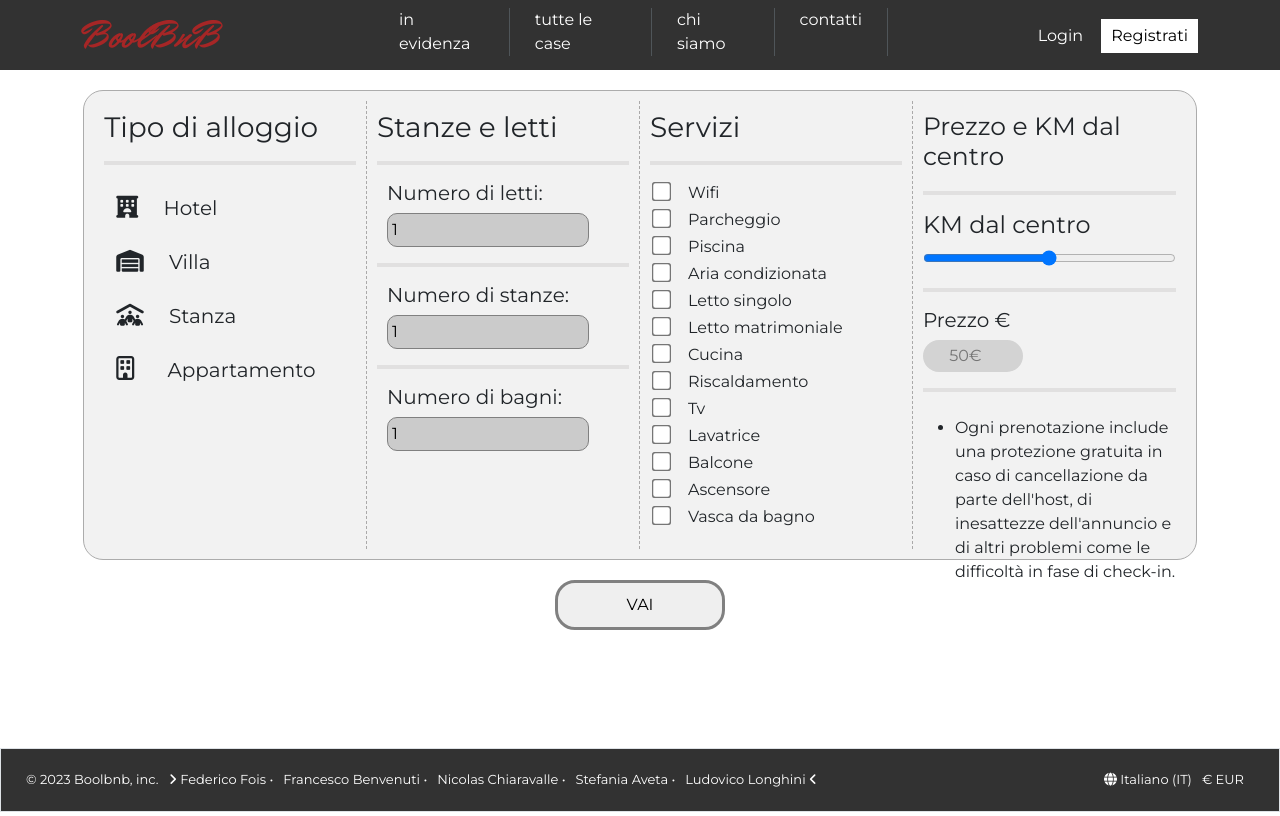
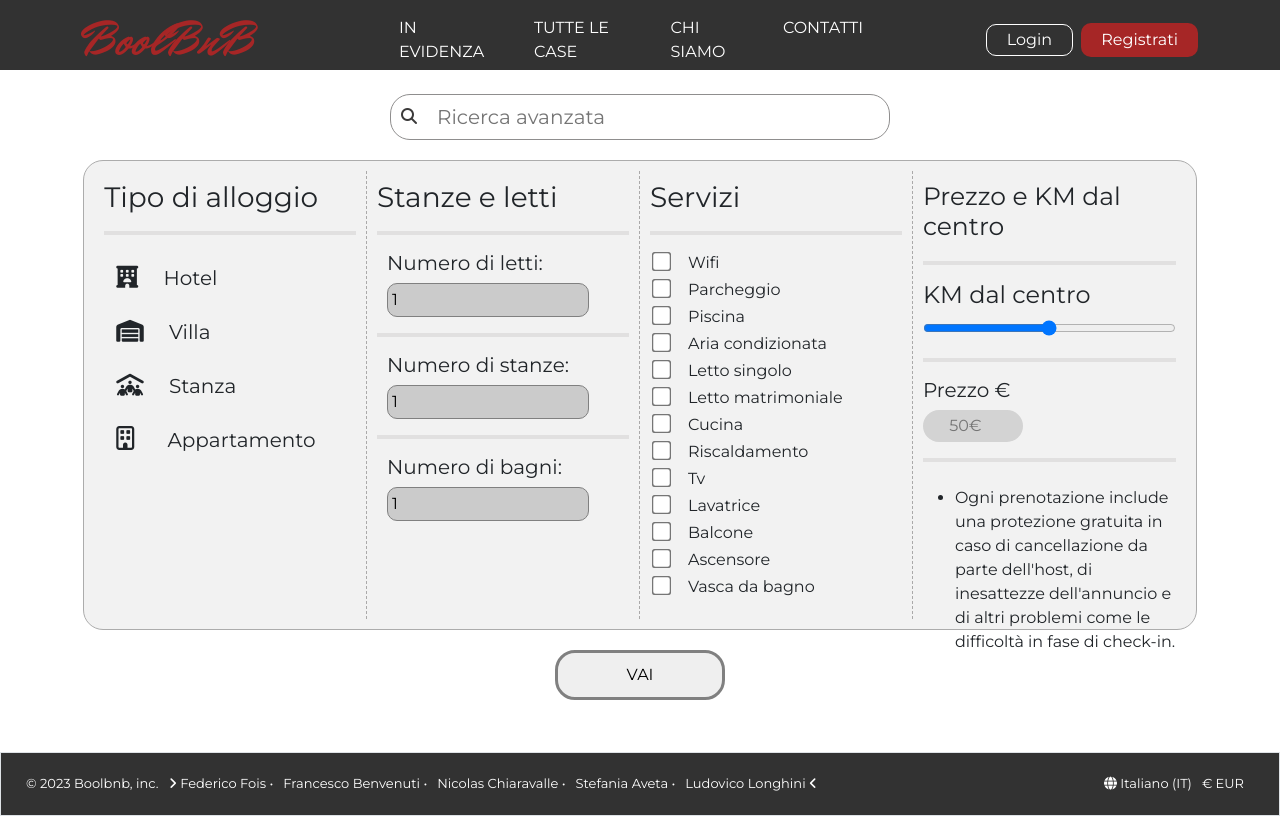
Before and after one commit to Chiaravalle04/boolbnb-fe, a Vue app: page /searched-apartments in a window 1280 px wide. Built offline with nearby package versions, Linux system fonts and the light colour scheme; a web font is replaced by a local one.

Commit message:
fatto home

```diff
--- a/src/components/AppHeader.vue
+++ b/src/components/AppHeader.vue
@@ -21,12 +21,12 @@ export default {
     <div class="container h-100">
       <div class="row align-items-center h-100">
         <div class="col-3 logo">
-          <a href="http://localhost:5174" class="d-flex align-items-center">
+          <a href="http://localhost:5174" class="d-flex align-items-center logo-boolbnb">
             BoolBnB
           </a>
         </div>
         <div class="col-6 d-flex align-items-center justify-content-center mt-2 links">
-          <ul class="d-flex">
+          <ul class="d-flex mt-2">
             <li>
               <a href="#primoPiano">in evidenza</a>
             </li>
@@ -65,6 +65,10 @@ export default {
     color: var(--link-color);
   }
 
+  .logo-boolbnb {
+    font-size: 50px;
+  }
+
   .myLogo {
     height: 60px;
     width: 130px;
@@ -77,8 +81,9 @@ export default {
     li {
       text-decoration: none;
       margin-right: 25px;
-      border-right: 1px solid var(--title-color);
+      //border-right: 1px solid var(--title-color);
       padding-right: 25px;
+      text-transform: uppercase;
 
       a {
         text-decoration: none;
@@ -89,30 +94,37 @@ export default {
         &:hover {
           transform: scale(1.1);
           color: var(--link-color);
+          font-weight: bold;
         }
       }
     }
   }
+
   .link {
     color: #fff;
     // font-weight: bold;
-    padding: 5px 10px;
+    padding: 3px 20px;
+    border-radius: 10px;
+    border: 1px solid #fff;
 
     &:hover {
-      box-shadow: inset 0px 0px 0px 2px var(--link-color);
-      color: var(--link-color);
+      //box-shadow: inset 0px 0px 0px 2px var(--link-color);
+      // color: var(--link-color);
+      background-color: lightgray;
+      color: black;
     }
   }
 
   .link-two {
-    background-color: #fff;
-    color: #000;
+    background-color: var(--link-color);
+    color: #fff;
     // font-weight: bold;
-    padding: 5px 10px;
+    padding: 5px 20px;
+    border-radius: 10px;
 
     &:hover {
       color: #fff;
-      background-color: var(--link-color);
+      background: linear-gradient(90deg, rgb(180, 58, 58) 0%, rgba(253, 29, 29, 1) 50%, rgb(199, 17, 17) 100%);
     }
   }
 }
--- a/src/pages/AppHome.vue
+++ b/src/pages/AppHome.vue
@@ -108,7 +108,7 @@ export default {
                     return;
                 }
 
-                input.addEventListener("input", function() {
+                input.addEventListener("input", function () {
                     if (input.value === '') {
                         autocompleteList.innerHTML = '';
                     }
@@ -255,20 +255,27 @@ export default {
         <div class="jumbotron">
             <div class="container h-100">
                 <div class="row h-50">
-                    <div class="col-4 d-flex align-items-end">
-                        <h1 class="mainTitle">
+                    <div class="d-flex align-items-end">
+                        <h2 class="mainTitle">
                             Sblocca nuove avventure
-                        </h1>
+                        </h2>
                     </div>
                 </div>
                 <div class="row h-50 test pb-5">
                     <div class="col-6">
-                        <div class="searchBox position-relative rounded-5">
-                            <div class="input-group">
-                                <input v-model="address" @input="saveCoordinate" @keyup="searchAutocomplete" type="search" class="form-control searchBar" placeholder="Inserisci una destinazione" id="address" name="address">
-                                <a href="searched-apartments" class="iconSearch">
+                        <div class="searchBox position-relative">
+                            <div class="input-group mt-5">
+                                <input v-model="address" @input="saveCoordinate" @keyup="searchAutocomplete" type="search"
+                                    class="form-control searchBar" placeholder="Inserisci una destinazione" id="address"
+                                    name="address">
+                                <a href="" class="iconSearch">
                                     <button class="btn my-btn" type="button" id="button-addon2">
                                         <i class="fa-solid fa-magnifying-glass"></i>
+                                    </button>
+                                </a>
+                                <a href="searched-apartments" class="iconSearch ricercavanzata">
+                                    <button class="btn my-btn" type="button" id="button-addon2">
+                                        <i class="fa-solid fa-bolt"></i>
                                     </button>
                                 </a>
                             </div>
@@ -296,7 +303,8 @@ export default {
                         disableOnInteraction: false,
                     }" :navigation="true" :modules="modules" class="mySwiper p-4">
                     <swiper-slide v-for="item in sponsoredApartments">
-                        <router-link :to="{ name: 'app-show-apartments', params: { slug: item.slug } }" class="text-decoration-none h-100">
+                        <router-link :to="{ name: 'app-show-apartments', params: { slug: item.slug } }"
+                            class="text-decoration-none h-100">
                             <div class="myCard">
                                 <div class="cardCover">
                                     <img :src="'http://127.0.0.1:8000/storage/' + item.cover" class="w-100 h-100" alt="">
@@ -342,6 +350,14 @@ export default {
 </template>
 
 <style lang="scss" scoped>
+.searchBox {
+    border-radius: 20px;
+}
+
+.ricercavanzata {
+    border-left: 1px solid gray;
+}
+
 .jumbotron {
     background-size: cover;
     background-repeat: no-repeat;
@@ -350,9 +366,14 @@ export default {
     height: 450px;
 
     .mainTitle {
-        font-size: 3.5rem;
+        //font-size: 3.5rem;
+        font-size: 43px;
         font-weight: bold;
         color: var(--bg-color);
+        border: none;
+        border-radius: 10px;
+        padding: 20px;
+        background-color: rgba(0, 0, 0, 0.1);
     }
 
     .test {
--- a/src/pages/AppSearchedApartments.vue
+++ b/src/pages/AppSearchedApartments.vue
@@ -14,7 +14,7 @@ export default {
 </script>
 
 <template>
-    <main><!--
+    <main>
         <div class="input_ricerca_avanzata text-center mt-4">
             <div class="icona_input">
                 <div>
@@ -25,7 +25,7 @@ export default {
                 </div>
             </div>
 
-        </div>-->
+        </div>
 
         <div class="ricerca-avanzata">
             <div class="type">
```
Lines whose indentation alone changed are shown as unchanged.
